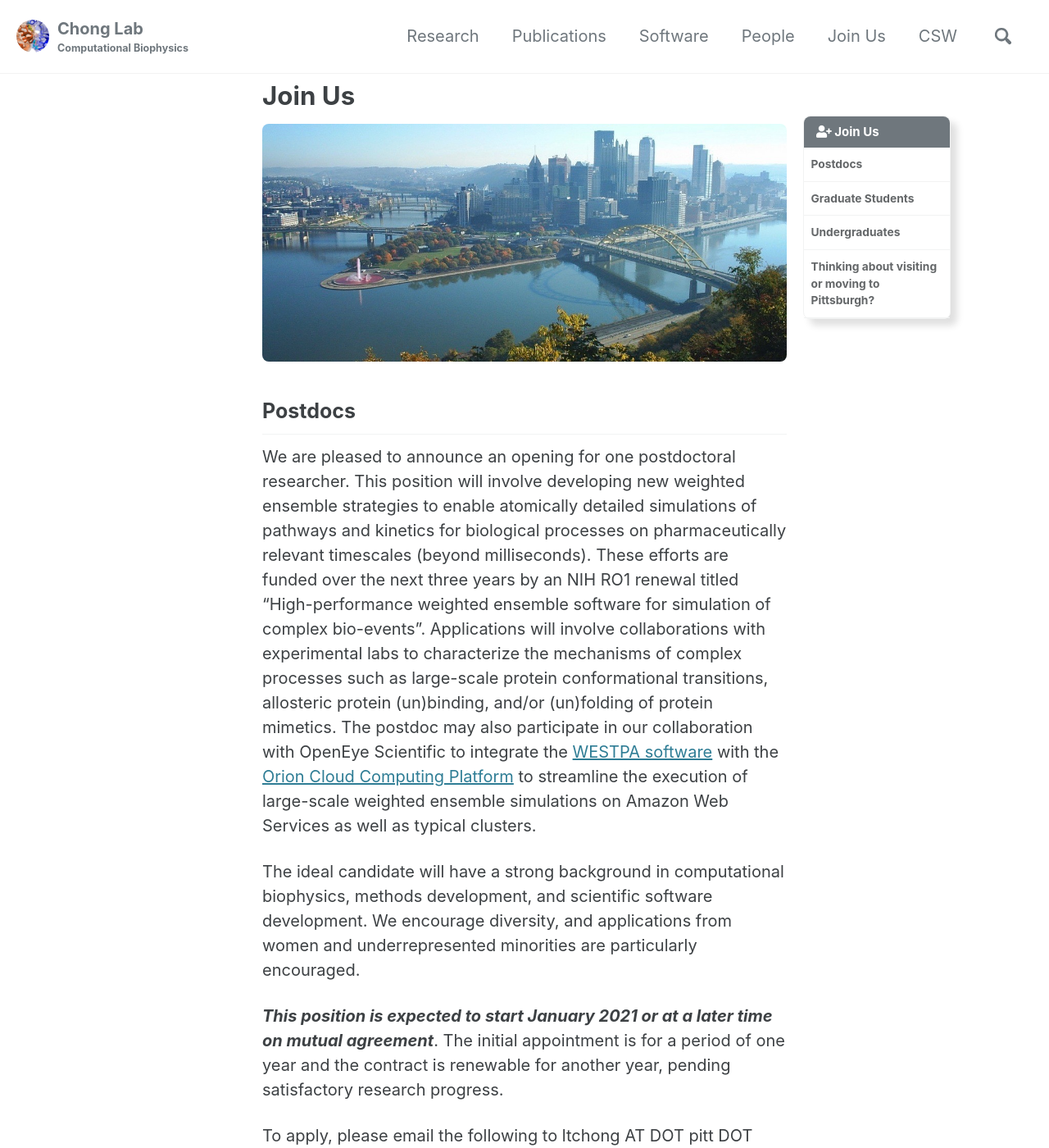
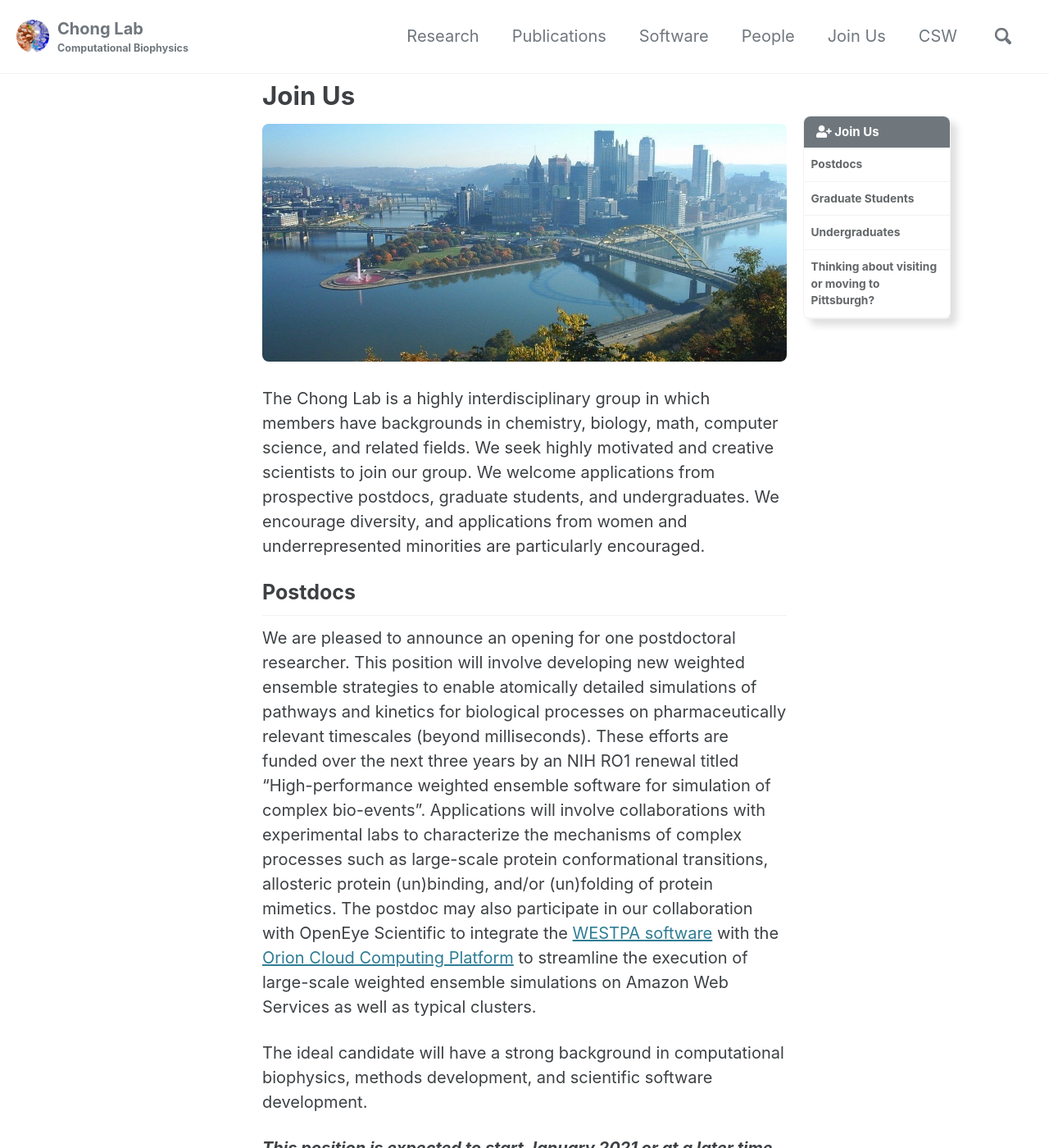
Before and after one commit to darianyang/mm-github-pages-test, a Jekyll site: the page built from _pages/join_us.md, in a window 1280 px wide and 1400 px high. Shown: the whole window at 82% size. Built offline with Jekyll 4.4.1, drawn with Linux system fonts in a browser that asks for light colours; cached includes are drawn as plain includes; some of the changed text lies outside the part shown.

Commit message:
Update join_us.md

```diff
--- a/_pages/join_us.md
+++ b/_pages/join_us.md
@@ -8,10 +8,13 @@ toc_icon: "user-plus"
 ---
 
 {% include figure image_path="/assets/images/pittsburgh.jpg" alt="Pittsburgh Panorama" %}
+
+The Chong Lab is a highly interdisciplinary group in which members have backgrounds in chemistry, biology, math, computer science, and related fields. We seek highly motivated and creative scientists to join our group. We welcome applications from prospective postdocs, graduate students, and undergraduates. We encourage diversity, and applications from women and underrepresented minorities are particularly encouraged.
+
 ## Postdocs
 We are pleased to announce an opening for one postdoctoral researcher. This position will involve developing new weighted ensemble strategies to enable atomically detailed simulations of pathways and kinetics for biological processes on pharmaceutically relevant timescales (beyond milliseconds). These efforts are funded over the next three years by an NIH RO1 renewal titled “High-performance weighted ensemble software for simulation of complex bio-events”. Applications will involve collaborations with experimental labs to characterize the mechanisms of complex processes such as large-scale protein conformational transitions, allosteric protein (un)binding, and/or (un)folding of protein mimetics. The postdoc may also participate in our collaboration with OpenEye Scientific to integrate the [WESTPA software](https://westpa.github.io/westpa) with the [Orion Cloud Computing Platform](https://www.eyesopen.com/orion) to streamline the execution of large-scale weighted ensemble simulations on Amazon Web Services as well as typical clusters.
 
-The ideal candidate will have a strong background in computational biophysics, methods development, and scientific software development. We encourage diversity, and applications from women and underrepresented minorities are particularly encouraged.
+The ideal candidate will have a strong background in computational biophysics, methods development, and scientific software development.
 
 ***This position is expected to start January 2021 or at a later time on mutual agreement***. The initial appointment is for a period of one year and the contract is renewable for another year, pending satisfactory research progress.
 
```
Also changed, not shown: other parts of _pages/join_us.md (+1 -1 lines).
